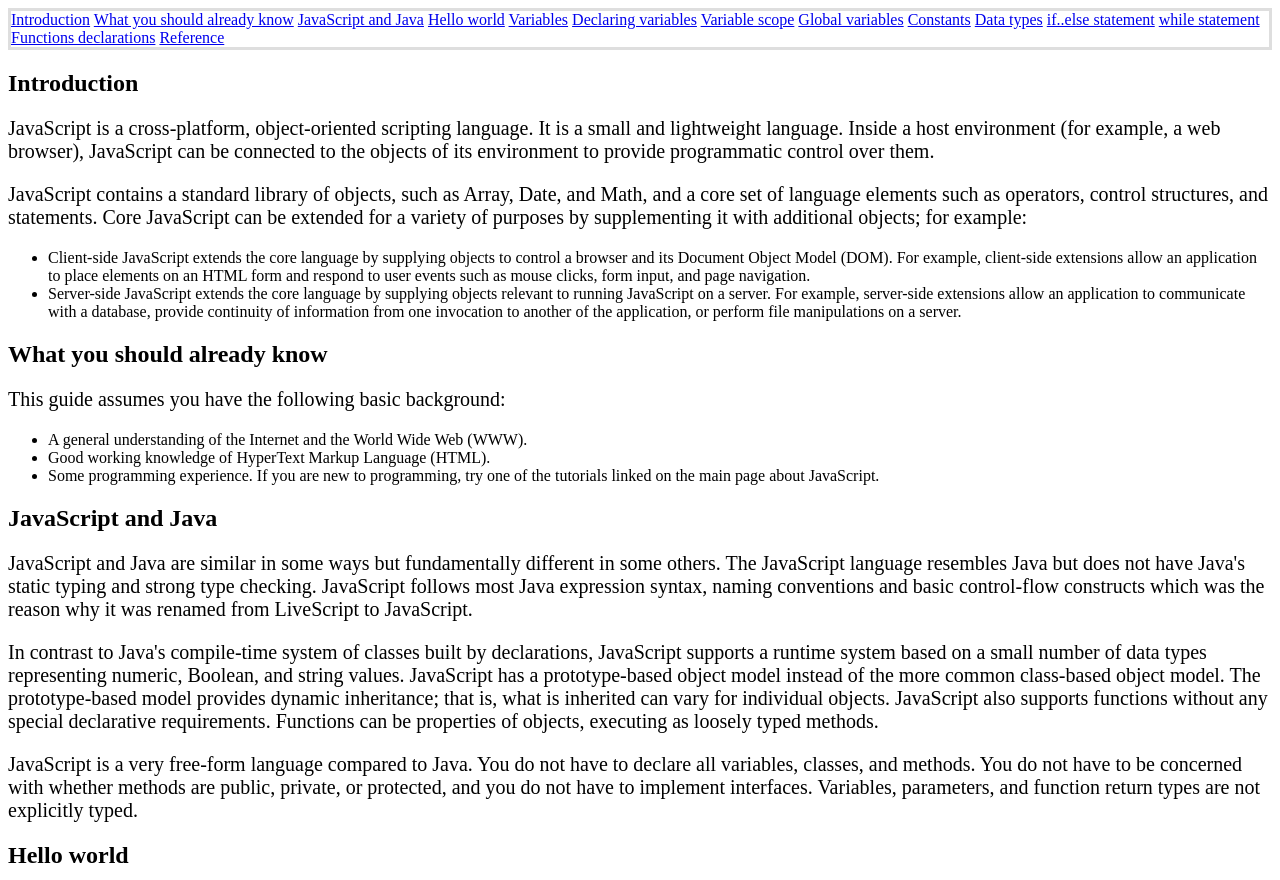
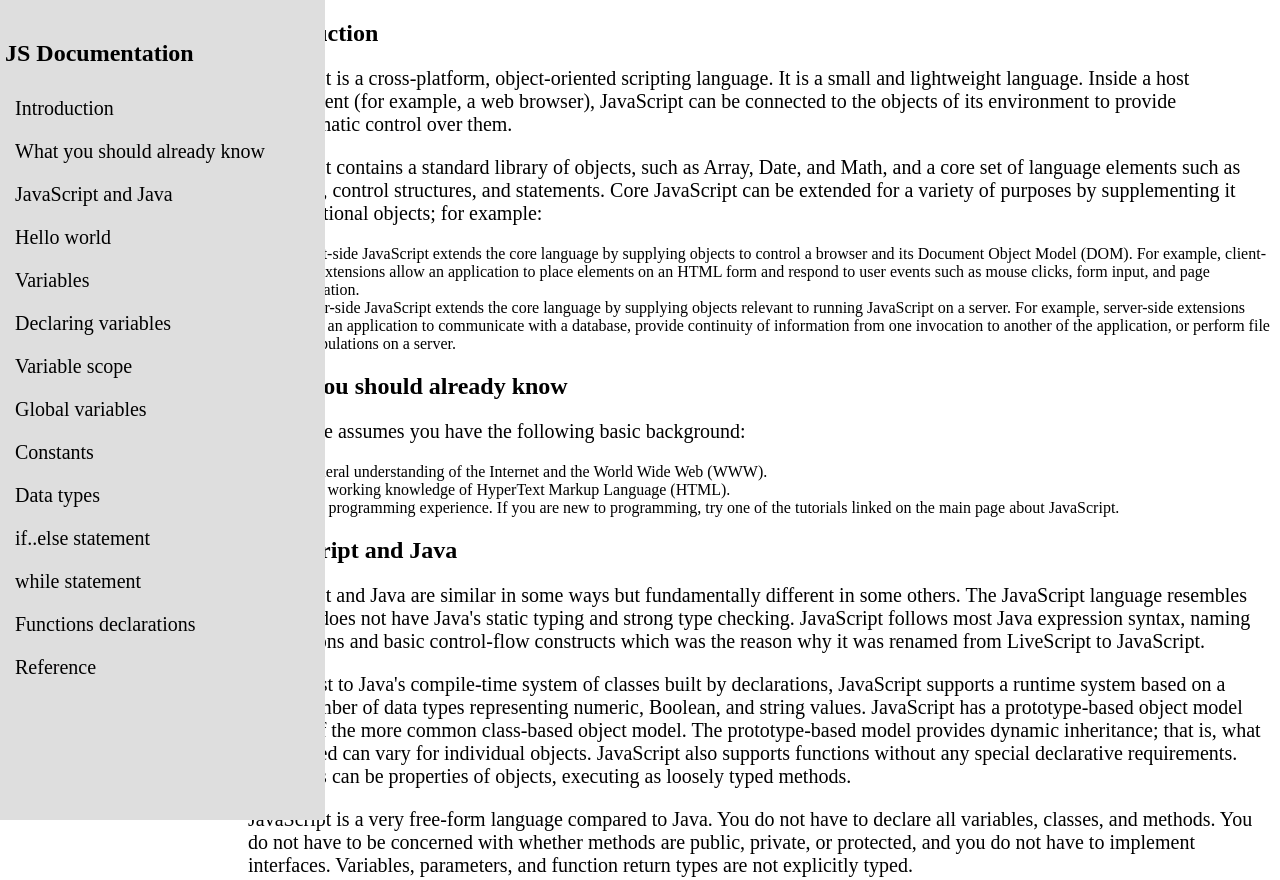
Before and after one commit to amandakibende/Technical_Documentation_Page, a plain HTML site: page index.html in a window 1280 px wide. Shown: the top 880 px of the page. Drawn offline with Linux system fonts and the light colour scheme.

Commit message:
initial commit

```diff
--- a/index.html
+++ b/index.html
@@ -10,6 +10,9 @@
     <!--Side navbar-->
 
     <nav id="navbar" class="side-nav">
+      <h2>JS Documentation</h2>
+
+      <div class="side-a-nav">
         <a href="#Introduction" class="nav-link">Introduction</a>
         <a href="#what" class="nav-link">What you should already know</a>
         <a href="#js_and_java" class="nav-link">JavaScript and Java</a>
@@ -24,6 +27,7 @@
         <a href="#while" class="nav-link">while statement</a>
         <a href="#functions" class="nav-link">Functions declarations</a>
         <a href="#reference" class="nav-link">Reference</a>
+      </div>
     </nav>
 
     <!--Main-->
@@ -443,5 +447,16 @@
         </ul>
       </section>
     </main>
+    <footer>
+      <small
+        >coded by
+        <a
+          href="http://https://github.com/amandakibende/Technical_Documentation_Page"
+          target="_blank"
+          rel="noopener noreferrer"
+          >Amanda</a
+        >
+      </small>
+    </footer>
   </body>
 </html>
--- a/style.css
+++ b/style.css
@@ -1,8 +1,30 @@
+/*navbar*/
 .side-nav {
-  border: 3px solid #dedede;
+  background: #dedede;
+  position: fixed;
+  top: 0;
+  left: 0;
+  width: 25%;
+  height: 100%;
+  z-index: 1;
+  padding-top: 20px;
+  padding-left: 5px;
 }
 
-p {
+.side-a-nav a {
+  text-decoration: none;
+  display: block;
+  padding: 10px;
+  color: #000000;
+}
+
+#main-doc {
+  margin-left: 15em;
+}
+
+p,
+.side-a-nav a,
+code {
   font-size: 20px;
 }
 
```
Lines whose indentation alone changed are shown as unchanged.
